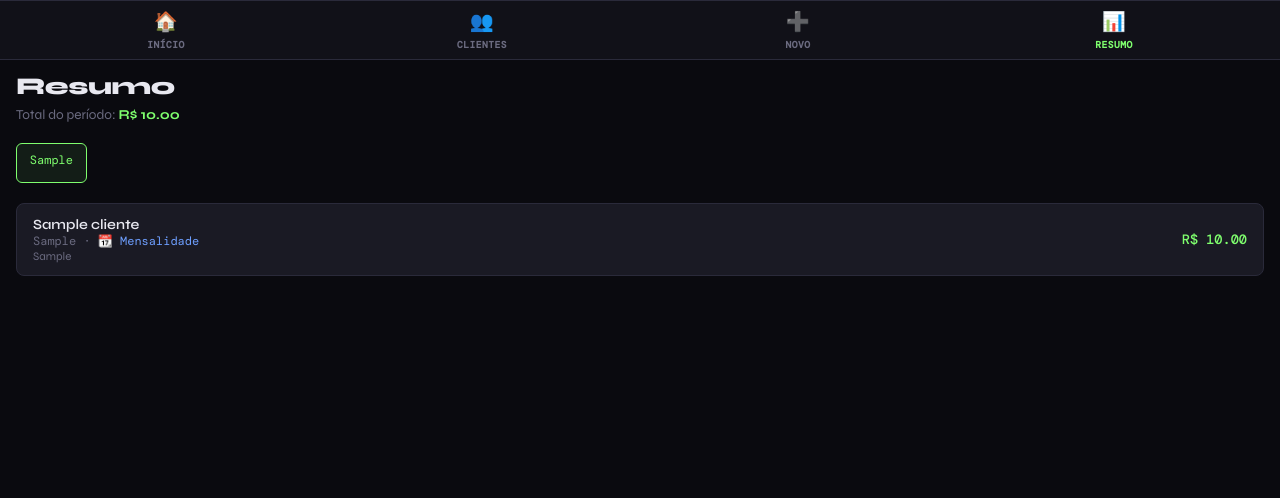
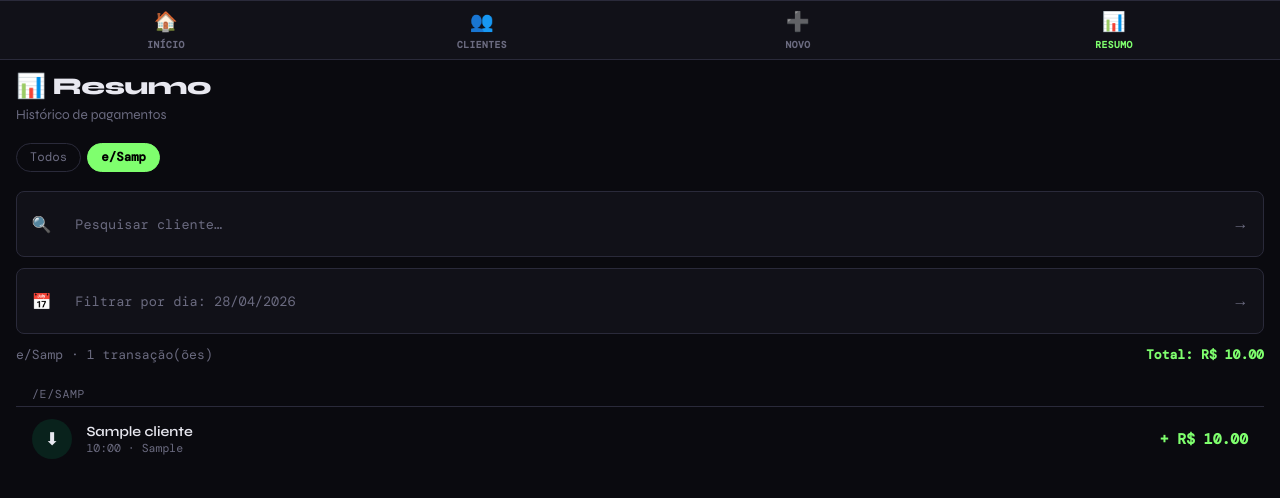
Before and after one commit to daianetokuta14-cpu/clientes, a Flask app: page /resumo in a window 1280 px wide. Shown: the top 498 px of the page. Run offline with Flask 3, Linux system fonts and the light colour scheme; the visitor is signed in with stand-in values (Sample User, id 1); tables that the repository leaves empty hold one stand-in row (values such as "Sample post"); parts of the project's set-up code (start-up, migrations or seed data) failed here and were passed over; some web fonts are replaced.

Commit message:
Update resumo.html

```diff
--- a/templates/resumo.html
+++ b/templates/resumo.html
@@ -1,53 +1,186 @@
 {% extends "base.html" %}
-{% block title %}Resumo — Sistema Avançado{% endblock %}
+{% block title %}Resumo{% endblock %}
 {% block content %}
-<div class="container has-bottom-nav">
+<style>
+.mes-tabs{display:flex;gap:0.4rem;flex-wrap:wrap;margin-bottom:1.2rem}
+.mes-tab{font-family:var(--mono);font-size:0.78rem;padding:0.35rem 0.8rem;border-radius:20px;border:1px solid var(--border);color:var(--muted);text-decoration:none;transition:all 0.15s;white-space:nowrap}
+.mes-tab:hover{border-color:var(--accent);color:var(--accent)}
+.mes-tab.active{background:var(--accent);color:#000;border-color:var(--accent);font-weight:700}
+.search-bar{display:flex;gap:0.5rem;align-items:center;background:var(--surface);border:1px solid var(--border);border-radius:8px;padding:0.5rem 0.9rem;margin-bottom:0.7rem}
+.search-bar input{flex:1;background:transparent;border:none;outline:none;font-family:var(--mono);font-size:0.85rem;color:var(--text)}
+.search-bar input::placeholder{color:var(--muted)}
+.search-bar button{background:transparent;border:none;cursor:pointer;font-size:1rem;color:var(--muted);padding:0}
+.tag-filtro{display:inline-flex;align-items:center;gap:0.4rem;background:var(--surface);border:1px solid var(--accent);border-radius:20px;font-family:var(--mono);font-size:0.75rem;color:var(--accent);padding:0.2rem 0.7rem;margin-bottom:0.9rem}
+
+/* Separador de dia */
+.tx-day-sep{
+  padding:0.5rem 1rem 0.3rem;
+  font-family:var(--mono);
+  font-size:0.72rem;
+  color:var(--muted);
+  text-transform:uppercase;
+  letter-spacing:0.06em;
+  border-bottom:1px solid var(--border);
+  margin-top:0.5rem;
+}
+.tx-day-sep:first-child{margin-top:0}
+
+/* Linha de transação — igual extrato bancário */
+.tx-row{
+  display:flex;
+  align-items:center;
+  gap:0.9rem;
+  padding:0.75rem 1rem;
+  border-bottom:1px solid rgba(255,255,255,0.04);
+  text-decoration:none;
+}
+.tx-row:last-child{border-bottom:none}
+
+/* Ícone */
+.tx-icon{
+  width:40px;height:40px;border-radius:50%;
+  display:flex;align-items:center;justify-content:center;
+  font-size:1.1rem;flex-shrink:0;
+}
+.tx-icon.entrada{background:rgba(0,200,120,0.12)}
+.tx-icon.saida{background:rgba(255,80,80,0.1)}
+
+/* Texto central */
+.tx-info{flex:1;min-width:0}
+.tx-nome{font-size:0.88rem;font-weight:600;color:var(--text);white-space:nowrap;overflow:hidden;text-overflow:ellipsis}
+.tx-sub{font-family:var(--mono);font-size:0.72rem;color:var(--muted);margin-top:0.1rem}
+
+/* Valor */
+.tx-val{font-family:var(--mono);font-weight:700;font-size:0.92rem;white-space:nowrap}
+</style>
+
+<div class="container">
   <div class="page-header">
     <div class="page-header-left">
-      <h1>Resumo</h1>
-      <p>Total do período: <strong style="color:var(--accent)">R$ {{ '%.2f'|format(total_mes) }}</strong></p>
+      <h1>📊 Resumo</h1>
+      <p>Histórico de pagamentos</p>
     </div>
   </div>
 
-  <!-- Seletor de mês -->
-  <div class="tabs" style="flex-wrap:wrap">
+  <!-- Abas de mês -->
+  {% if meses %}
+  <div class="mes-tabs">
+    <a href="/resumo" class="mes-tab {% if not mes_sel and not modo_geral %}active{% endif %}">Todos</a>
     {% for m in meses %}
-    <a href="/v2/resumo?mes={{ m }}" class="tab-btn {{ 'active' if m == mes_sel }}">{{ m }}</a>
+    <a href="/resumo?mes={{ m }}" class="mes-tab {% if m == mes_sel and not modo_geral %}active{% endif %}">
+      {{ m[5:] }}/{{ m[:4] }}
+    </a>
     {% endfor %}
   </div>
+  {% endif %}
 
+  <!-- Pesquisa por nome -->
+  <form method="get" action="/resumo" id="formNome">
+    {% if mes_sel and not modo_geral %}<input type="hidden" name="mes" value="{{ mes_sel }}">{% endif %}
+    <div class="search-bar">
+      <span>🔍</span>
+      <input type="text" name="q" id="inputNome" placeholder="Pesquisar cliente…" value="{{ busca_nome }}" autocomplete="off">
+      {% if busca_nome %}
+      <a href="/resumo{% if mes_sel %}?mes={{ mes_sel }}{% endif %}" style="color:var(--danger);text-decoration:none">✕</a>
+      {% else %}
+      <button type="submit">→</button>
+      {% endif %}
+    </div>
+  </form>
+
+  <!-- Pesquisa por dia -->
+  <form method="get" action="/resumo" id="formDia">
+    {% if mes_sel and not busca_nome %}<input type="hidden" name="mes" value="{{ mes_sel }}">{% endif %}
+    {% if busca_nome %}<input type="hidden" name="q" value="{{ busca_nome }}">{% endif %}
+    <div class="search-bar">
+      <span>📅</span>
+      <input type="text" name="dia" id="inputDia" placeholder="Filtrar por dia: 28/04/2026" value="{{ busca_dia }}" autocomplete="off">
+      {% if busca_dia %}
+      <a href="/resumo{% if mes_sel %}?mes={{ mes_sel }}{% endif %}{% if busca_nome %}&q={{ busca_nome }}{% endif %}" style="color:var(--danger);text-decoration:none">✕</a>
+      {% else %}
+      <button type="submit">→</button>
+      {% endif %}
+    </div>
+  </form>
+
+  <!-- Tags ativas -->
+  {% if busca_nome or busca_dia %}
+  <div style="margin-bottom:1rem;display:flex;gap:0.5rem;flex-wrap:wrap">
+    {% if busca_nome %}
+    <div class="tag-filtro">👤 {{ busca_nome }}
+      <a href="/resumo{% if mes_sel %}?mes={{ mes_sel }}{% endif %}{% if busca_dia %}&dia={{ busca_dia }}{% endif %}" style="color:var(--danger);text-decoration:none;margin-left:0.3rem">✕</a>
+    </div>
+    {% endif %}
+    {% if busca_dia %}
+    <div class="tag-filtro">📅 {{ busca_dia }}
+      <a href="/resumo{% if mes_sel %}?mes={{ mes_sel }}{% endif %}{% if busca_nome %}&q={{ busca_nome }}{% endif %}" style="color:var(--danger);text-decoration:none;margin-left:0.3rem">✕</a>
+    </div>
+    {% endif %}
+  </div>
+  {% endif %}
+
+  <!-- Info período + total -->
+  <div style="font-family:var(--mono);font-size:0.82rem;color:var(--muted);margin-bottom:1rem;display:flex;justify-content:space-between;align-items:center">
+    <span>
+      {% if modo_geral %}Histórico geral{% elif mes_sel %}{{ mes_sel[5:] }}/{{ mes_sel[:4] }}{% else %}Todos os meses{% endif %}
+      {% if pags_lista %} · {{ pags_lista|length }} transação(ões){% endif %}
+    </span>
+    <span style="color:var(--accent);font-weight:700">Total: R$ {{ "%.2f"|format(total_mes) }}</span>
+  </div>
+
+  <!-- Lista estilo extrato -->
   {% if pags_lista %}
-  <div class="hist-list" style="margin-top:1rem">
-  {% for p in pags_lista %}
-    {% set c = clientes_map.get(p.cliente_id) %}
-    <div class="hist-item">
-      <div>
-        <div style="font-size:0.88rem;font-weight:600">{{ c.nome if c else '—' }}</div>
-        <div class="hist-date">
-          {{ p.data }}
-          {% if c %}
-          · <span style="color:var(--accent2)">{{ '📅 Diária' if c.tipo_cobranca == 'diaria' else '📆 Mensalidade' }}</span>
-          {% endif %}
+    {% set ns = namespace(last_date='') %}
+    {% for p in pags_lista %}
+      {% set data_fmt = p.data[8:10] + '/' + p.data[5:7] + '/' + p.data[:4] %}
+      {% if p.data != ns.last_date %}
+        <div class="tx-day-sep">{{ data_fmt }}</div>
+        {% set ns.last_date = p.data %}
+      {% endif %}
+
+      {% set c = clientes_map[p.cliente_id] %}
+      {% set entrada = p.valor >= 0 %}
+
+      <div class="tx-row">
+        <div class="tx-icon {% if entrada %}entrada{% else %}saida{% endif %}">
+          {% if entrada %}⬇{% else %}⬆{% endif %}
         </div>
-        {% if p.obs %}<div style="font-size:0.72rem;color:var(--muted)">{{ p.obs }}</div>{% endif %}
+        <div class="tx-info">
+          <div class="tx-nome">{{ c.nome }}</div>
+          <div class="tx-sub">
+            {% if p.criado_em %}{{ p.criado_em.strftime("%H:%M") }}{% else %}—{% endif %}{% if p.obs %} · {{ p.obs }}{% endif %}
+          </div>
+        </div>
+        <div class="tx-val" style="color:{% if entrada %}var(--accent){% else %}var(--danger){% endif %}">
+          {% if entrada %}+{% else %}−{% endif %} R$ {{ "%.2f"|format(p.valor|abs) }}
+        </div>
       </div>
-      <div class="hist-val">R$ {{ '%.2f'|format(p.valor) }}</div>
+    {% endfor %}
+  {% else %}
+    <div style="text-align:center;padding:3rem 1rem">
+      <div style="font-size:2rem;margin-bottom:0.75rem">📭</div>
+      <p style="font-family:var(--mono);color:var(--muted);font-size:0.85rem">
+        {% if busca_nome %}Nenhuma transação para "{{ busca_nome }}"
+        {% elif busca_dia %}Nenhuma transação em {{ busca_dia }}
+        {% else %}Nenhum pagamento registrado{% endif %}.
+      </p>
     </div>
-  {% endfor %}
-  </div>
-  {% else %}
-  <div style="text-align:center;padding:3rem;color:var(--muted)">
-    <div style="font-size:2rem;margin-bottom:0.5rem">📊</div>
-    <p>Nenhum pagamento neste período.</p>
-  </div>
   {% endif %}
 </div>
 
-<nav class="bottom-nav">
-  <a href="/v2/dashboard"><span class="icon">🏠</span>Início</a>
-  <a href="/v2/clientes"><span class="icon">👥</span>Clientes</a>
-  <a href="/v2/cadastrar"><span class="icon">➕</span>Novo</a>
-  <a href="/v2/resumo" class="active"><span class="icon">📊</span>Resumo</a>
-  <a href="/dashboard" style="font-size:0.55rem"><span class="icon">📅</span>Diária</a>
-</nav>
+<script>
+document.getElementById('inputNome').addEventListener('keydown',function(e){
+  if(e.key==='Enter'){e.preventDefault();document.getElementById('formNome').submit();}
+});
+document.getElementById('inputDia').addEventListener('keydown',function(e){
+  if(e.key==='Enter'){e.preventDefault();document.getElementById('formDia').submit();}
+});
+document.getElementById('inputDia').addEventListener('input',function(){
+  let v=this.value.replace(/\D/g,'');
+  if(v.length>2) v=v.slice(0,2)+'/'+v.slice(2);
+  if(v.length>5) v=v.slice(0,5)+'/'+v.slice(5);
+  if(v.length>10) v=v.slice(0,10);
+  this.value=v;
+});
+</script>
 {% endblock %}
```
